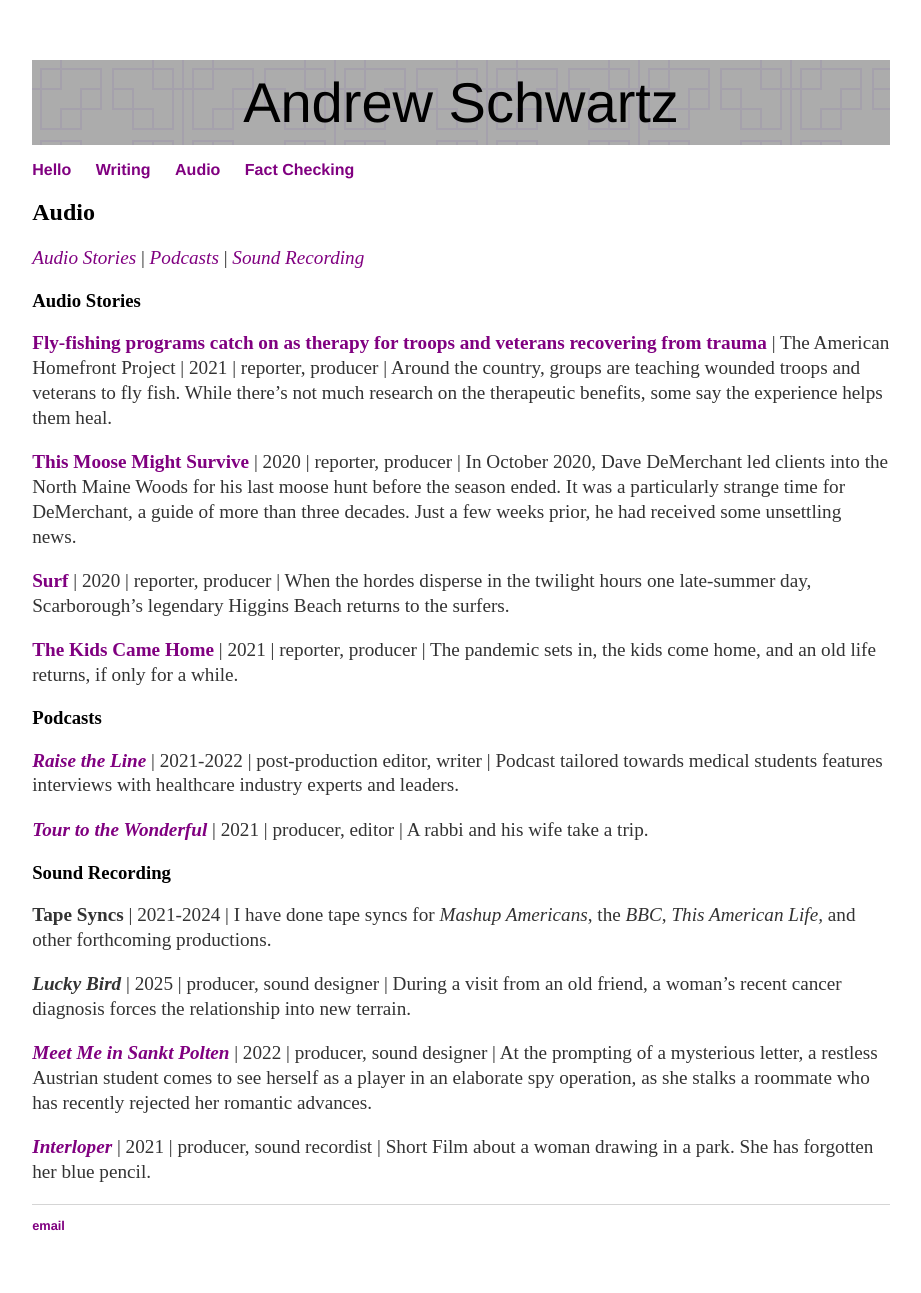
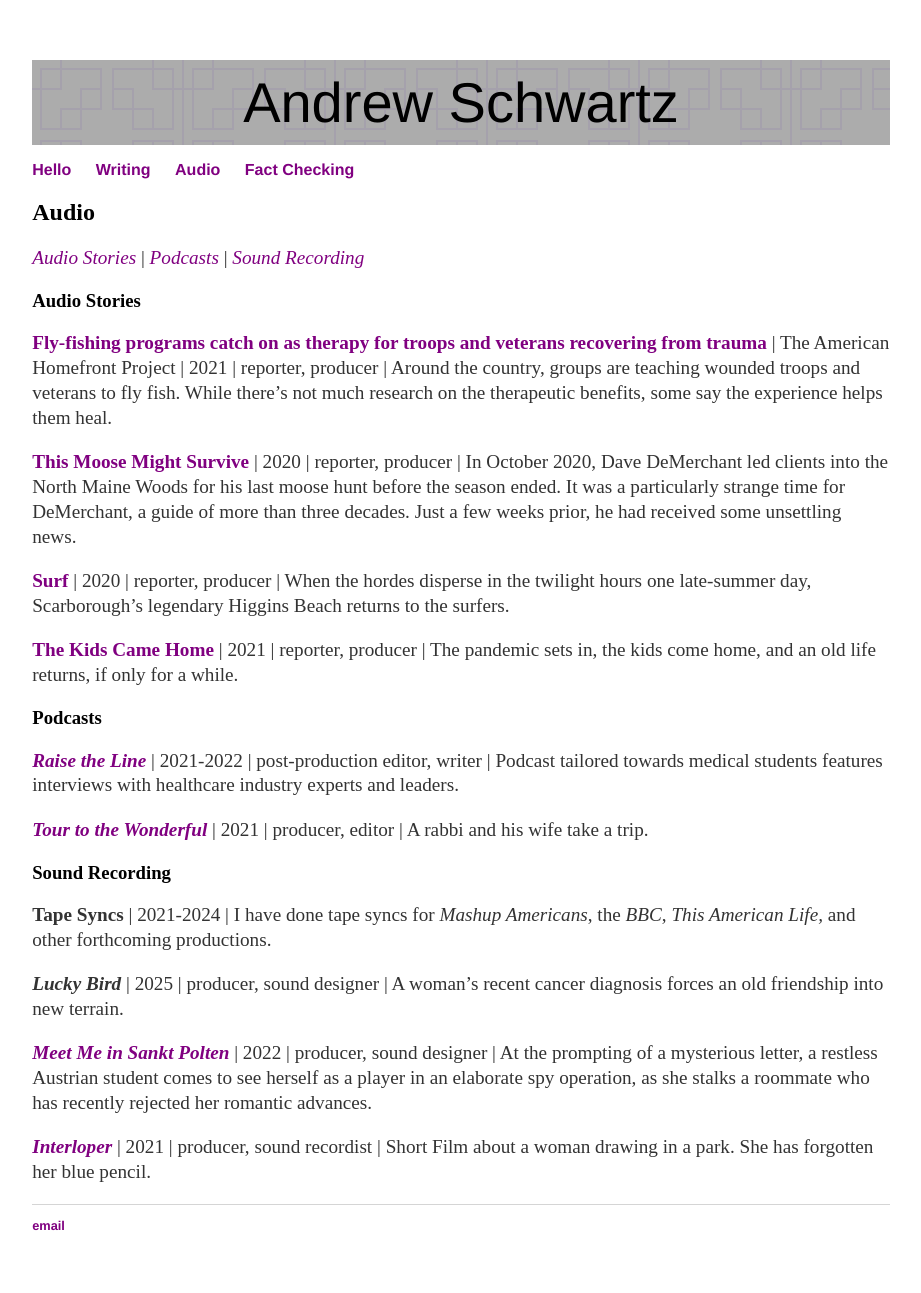
Before and after one commit to aonschwartz/aonschwartz.github.io, a Jekyll site: the page built from about/audio.md, in a window 1280 px wide. Shown: the whole page, without its empty margins (179-1100 px from the left). Built offline with Jekyll 4.4.1, drawn with Linux system fonts in a browser that asks for light colours.

Commit message:
Update audio.md

```diff
--- a/about/audio.md
+++ b/about/audio.md
@@ -26,7 +26,7 @@ layout: default
 
 **Tape Syncs** \| 2021-2024 \| I have done tape syncs for *Mashup Americans*, the *BBC*, *This American Life,* and other forthcoming productions.
 
-***Lucky Bird*** \| 2025 \| producer, sound designer \| During a visit from an old friend, a woman's recent cancer diagnosis forces the relationship into new terrain.
+***Lucky Bird*** \| 2025 \| producer, sound designer \| A woman's recent cancer diagnosis forces an old friendship into new terrain.
 
 ***[Meet Me in Sankt Polten](https://www.youtube.com/watch?app=desktop&v=n6OmmVVn7vg)*** \| 2022 \| producer, sound designer \| At the prompting of a mysterious letter, a restless Austrian student comes to see herself as a player in an elaborate spy operation, as she stalks a roommate who has recently rejected her romantic advances.
 
```
